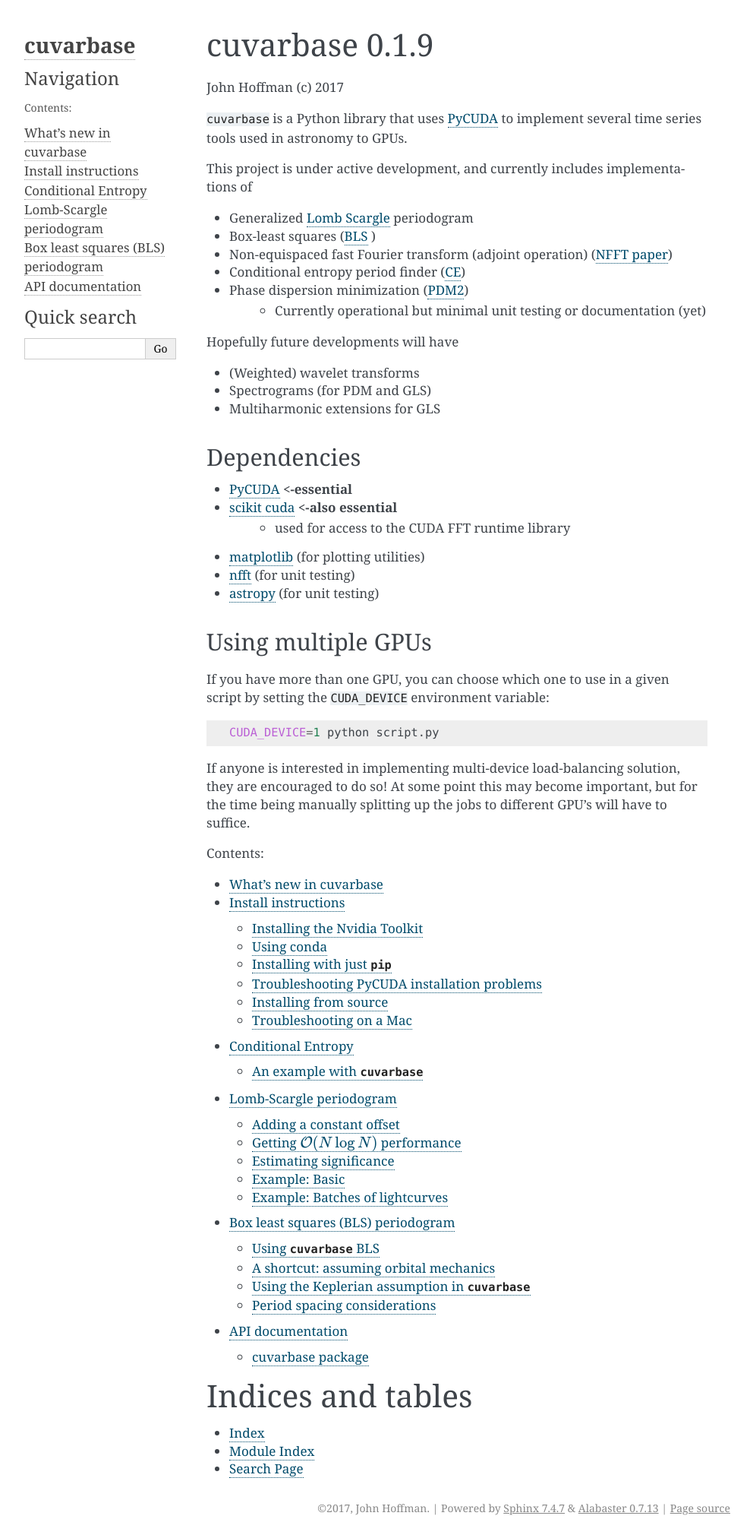
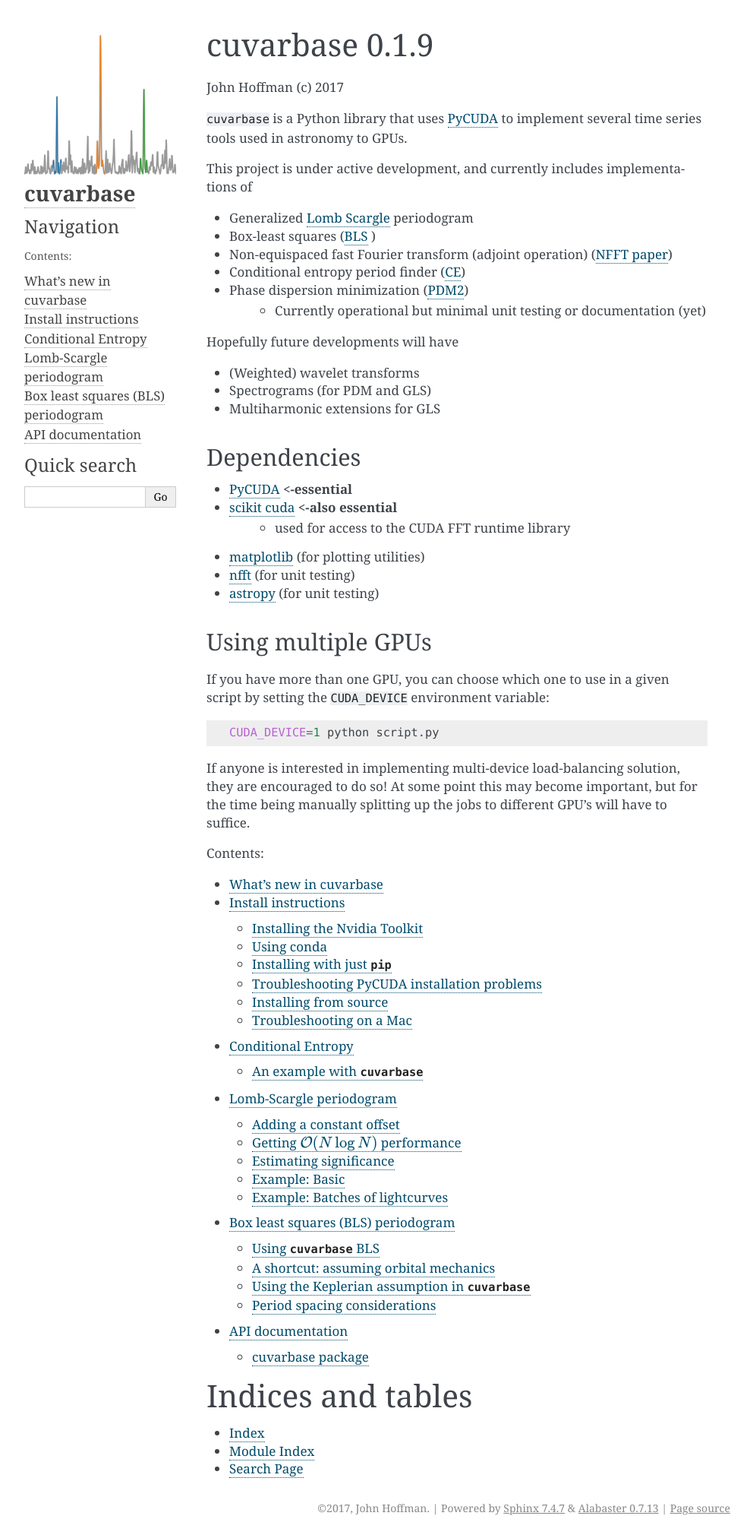
Before and after one commit to johnh2o2/cuvarbase, a Sphinx documentation site: the page built from docs/source/index.rst, in a window 1280 px wide. Shown: the whole page at 76% size, without its empty margins (148-1140 px from the left). Built offline with Sphinx 7.4.7, drawn with Linux system fonts in a browser that asks for light colours.

Commit message:
added logo.png and shuffled around logo location (again)

```diff
--- a/docs/source/conf.py
+++ b/docs/source/conf.py
@@ -137,7 +137,7 @@ todo_include_todos = True
 #
 html_theme = 'alabaster'
 
-html_logo = '../logo.png'
+html_logo = './logo.png'
 # Theme options are theme-specific and customize the look and feel of a theme
 # further.  For a list of options available for each theme, see the
 # documentation.
--- a/docs/source/plots/logo.py
+++ b/docs/source/plots/logo.py
@@ -45,5 +45,5 @@ ys = (ymax - ymin) * (y - min(y)) / yrange
 ax.axis('off')
 #ax.axvline(freq, ls=':', color='r')
 f.subplots_adjust(left=0, top=1, bottom=0, right=1)
-f.savefig('../../logo.png')
+f.savefig('../logo.png')
 #plt.show()
```
Also changed, not shown: docs/source/logo.png (added).
